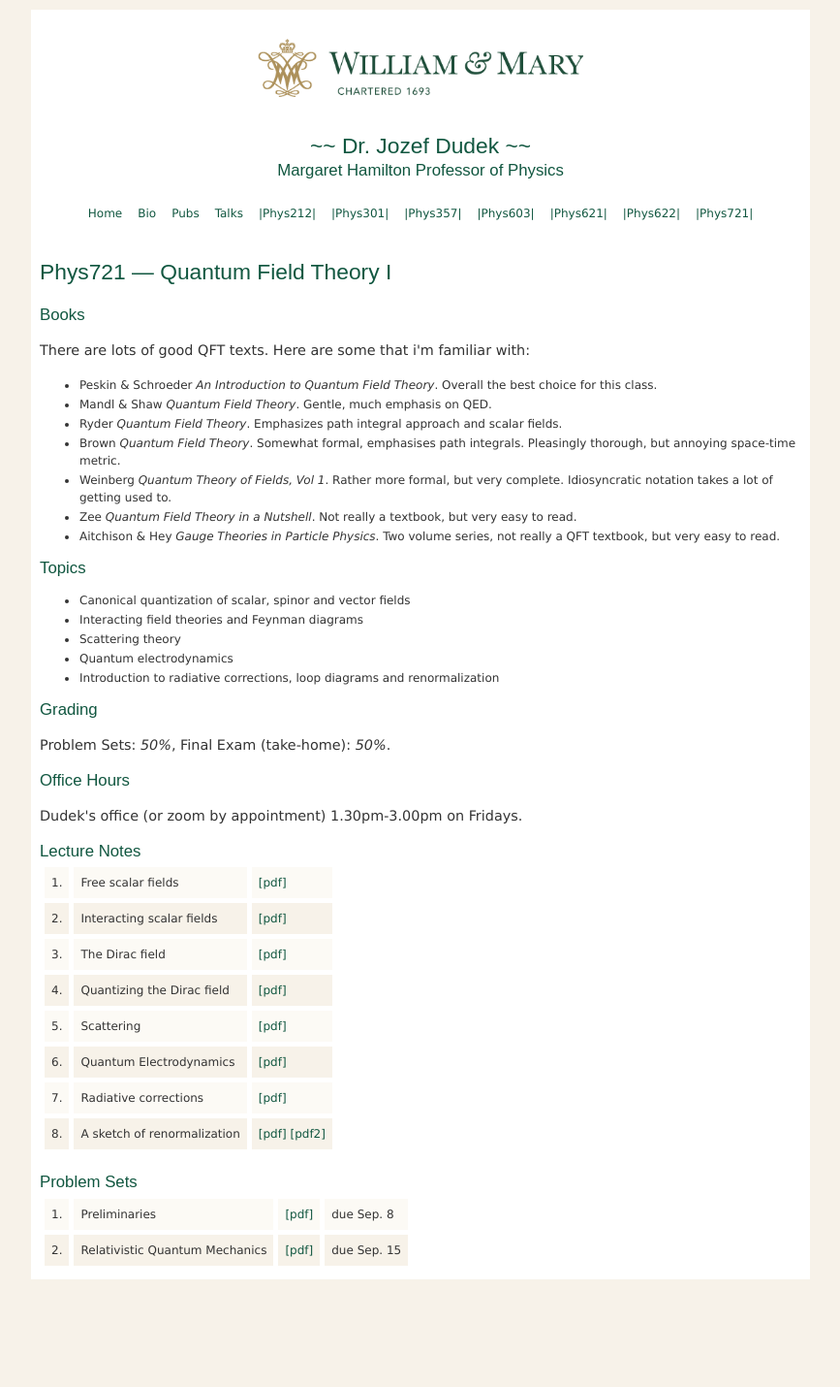
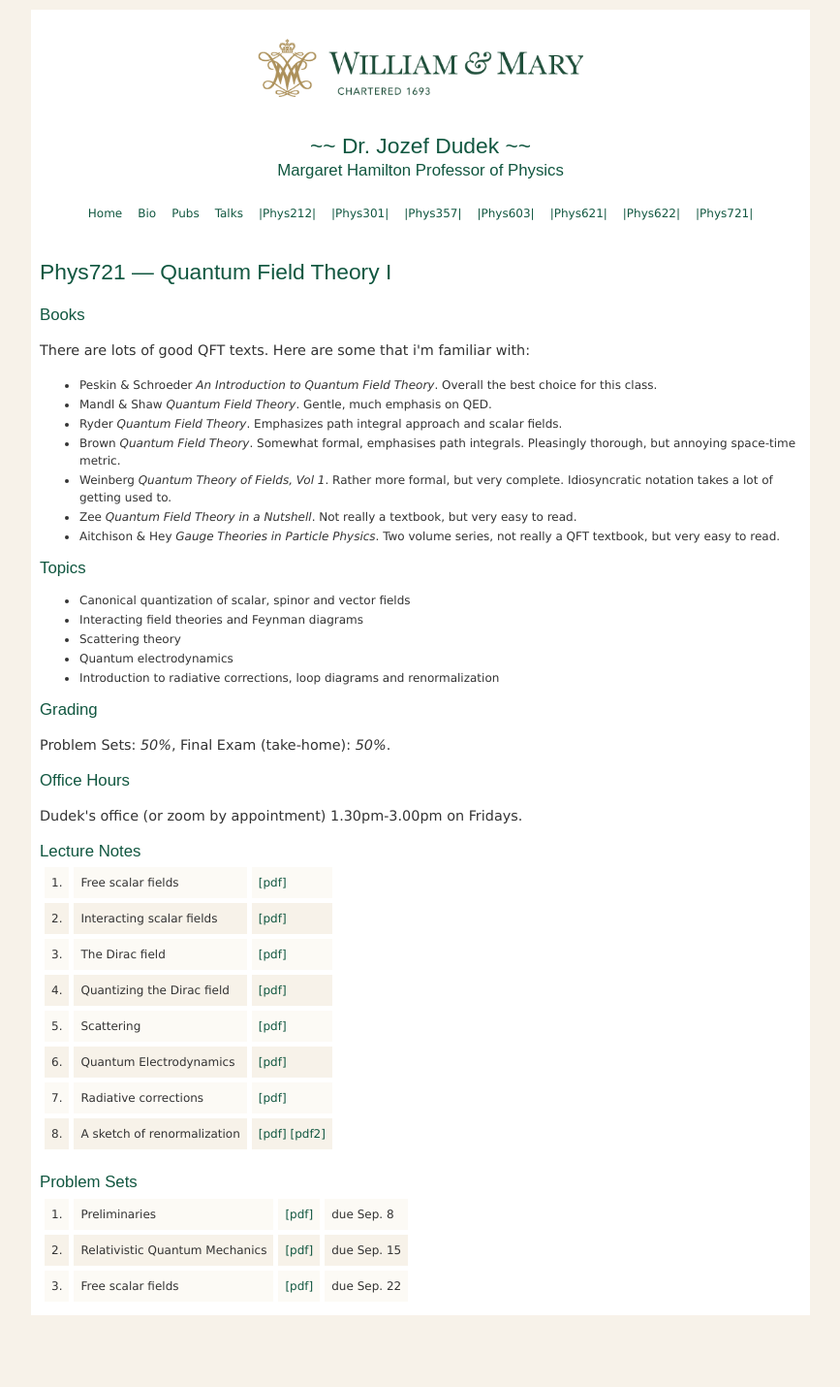
Before and after one commit to jozefdudek/personal_website, a Jekyll site: the page built from Phys721.html, in a window 1280 px wide. Shown: the whole page at 97% size, without its empty margins (192-1059 px from the left). Built offline with Jekyll 4.4.1, drawn with Linux system fonts in a browser that asks for light colours; before the commit the page ends 1393 px from its top, so only the background shows below that.

Commit message:
added hw 3

```diff
--- a/Phys721.html
+++ b/Phys721.html
@@ -161,15 +161,17 @@
       <td class="highlights">due Sep. 15</td>
     </tr>
 
-    <!--
+
        <tr class="highlights">
       <td class="highlights"> 3. </td>
       <td class="highlights">Free scalar fields</td>
       <td class="highlights">
-        <a href="https://wm1693.box.com/s/zhywtm3rukuqf7fkad7g5miv53j3e2kd">[pdf]</a>
+        <a href="https://wm1693.box.com/s/7hswhs5ic24358ym0t3mpr45t4cfeyx2">[pdf]</a>
       </td>
-      <td class="highlights">due Sep. 23</td>
+      <td class="highlights">due Sep. 22</td>
     </tr>
+
+   <!--
 
          <tr class="highlights">
       <td class="highlights"> 4. </td>
```
